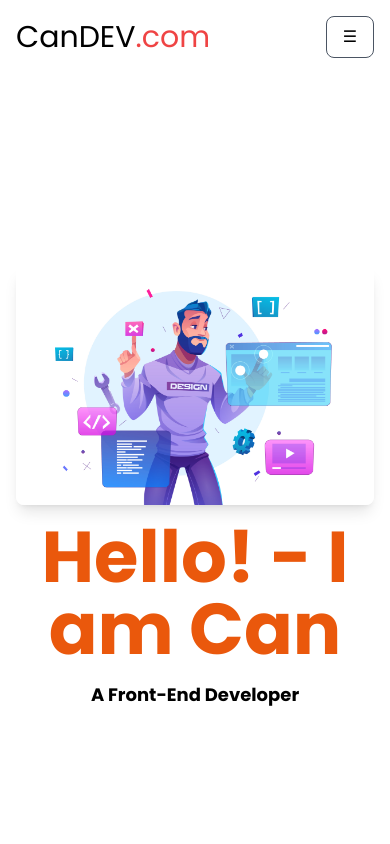
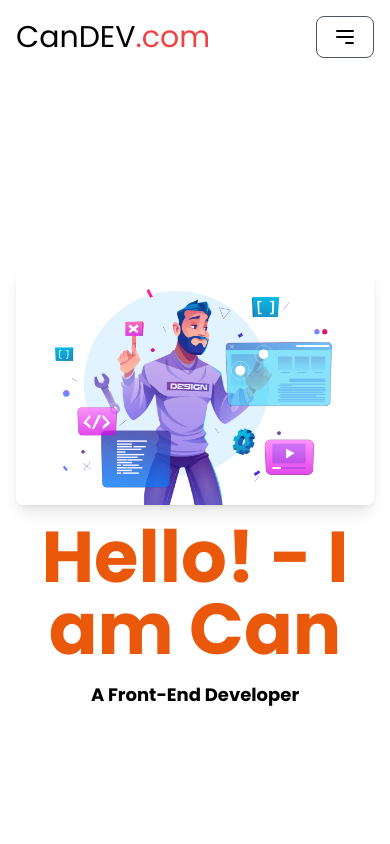
Before and after one commit to macasnet/candevcom, a Next.js app: page / in a window 390 px wide. Shown: the top 844 px of the page. Built offline with nearby package versions, Linux system fonts and the light colour scheme.

Commit message:
navbar_hmbrgr_update

```diff
--- a/components/Navbar.tsx
+++ b/components/Navbar.tsx
@@ -15,7 +15,7 @@ const Navbar: React.FC = () => {
       <div className="max-w-7xl mx-auto flex justify-between items-center">
         {/* Sol taraf - Marka Adı */}
         <div className="flex items-center">
-          <Link href="/">
+          <Link href="/" passHref>
             <span className="text-black text-3xl font-thin cursor-pointer">
               CanDEV<span className="text-red-500">.com</span>
             </span>
@@ -25,15 +25,47 @@ const Navbar: React.FC = () => {
         {/* Sağ taraf - Hamburger Menü ve Dropdown Menü */}
         <div className="md:hidden">
           <button
+            type="button"
             onClick={toggleMenu}
-            className="bg-white text-black px-4 py-2 rounded-lg border border-gray-600 hover:bg-gray-300"
+            className="text-black md:hidden bg-white px-4 py-2 rounded-lg border border-gray-600 hover:bg-gray-300"
           >
-            ☰ {/* Hamburger icon or any other icon for menu */}
+            {isOpen ? (
+              <svg
+                xmlns="http://www.w3.org/2000/svg"
+                className="h-6 w-6"
+                fill="none"
+                viewBox="0 0 24 24"
+                stroke="currentColor"
+              >
+                <path
+                  strokeLinecap="round"
+                  strokeLinejoin="round"
+                  strokeWidth={2}
+                  d="M6 18L18 6M6 6l12 12"
+                />
+              </svg>
+            ) : (
+              <svg
+                xmlns="http://www.w3.org/2000/svg"
+                className="h-6 w-6"
+                fill="none"
+                viewBox="0 0 24 24"
+                stroke="currentColor"
+              >
+                <path
+                  strokeLinecap="round"
+                  strokeLinejoin="round"
+                  strokeWidth={2}
+                  d="M4 6h16M4 12h16m-7 6h7"
+                />
+              </svg>
+            )}
           </button>
+          {/* isOpen durumuna göre menüyü göster veya gizle */}
           {isOpen && (
-            <div className="absolute top-full left-0 right-0 bg-white border border-gray-600 mt-1 rounded-lg shadow-lg">
+            <div className="absolute top-full left-0 right-0 bg-white border border-gray-600 mt-1 rounded-lg shadow-lg z-10">
               <div className="flex flex-col p-4 space-y-2">
-                <Link href="/blog">
+                <Link href="/blog" passHref>
                   <span
                     onClick={toggleMenu}
                     className="text-black hover:text-gray-800 cursor-pointer"
@@ -42,7 +74,7 @@ const Navbar: React.FC = () => {
                   </span>
                 </Link>
 
-                <Link href="/projects">
+                <Link href="/projects" passHref>
                   <span
                     onClick={toggleMenu}
                     className="text-black hover:text-gray-800 cursor-pointer"
@@ -50,7 +82,7 @@ const Navbar: React.FC = () => {
                     Projects
                   </span>
                 </Link>
-                <Link href="/about">
+                <Link href="/about" passHref>
                   <span
                     onClick={toggleMenu}
                     className="text-black hover:text-gray-800 cursor-pointer"
@@ -65,22 +97,22 @@ const Navbar: React.FC = () => {
 
         {/* Büyük ekranlarda normal menü */}
         <div className="hidden md:flex space-x-4">
-          <Link href="/blog">
-            <button className="bg-white text-black px-4 py-2 rounded-lg border border-gray-600 hover:bg-gray-300">
+          <Link href="/blog" passHref>
+            <a className="bg-white text-black px-4 py-2 rounded-lg border border-gray-600 hover:bg-gray-300">
               Blog
-            </button>
+            </a>
           </Link>
 
-          <Link href="/projects">
-            <button className="bg-white text-black px-4 py-2 rounded-lg border border-gray-600 hover:bg-gray-300">
+          <Link href="/projects" passHref>
+            <a className="bg-white text-black px-4 py-2 rounded-lg border border-gray-600 hover:bg-gray-300">
               Projects
-            </button>
+            </a>
           </Link>
 
-          <Link href="/about">
-            <button className="bg-white text-black px-4 py-2 rounded-lg border border-gray-600 hover:bg-gray-300">
+          <Link href="/about" passHref>
+            <a className="bg-white text-black px-4 py-2 rounded-lg border border-gray-600 hover:bg-gray-300">
               About
-            </button>
+            </a>
           </Link>
         </div>
 
```
